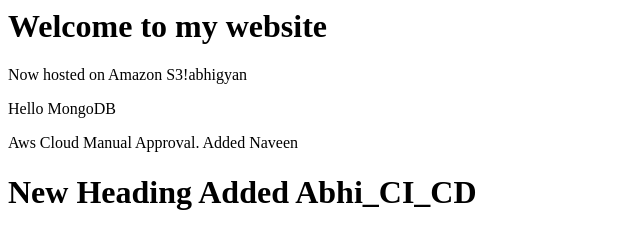
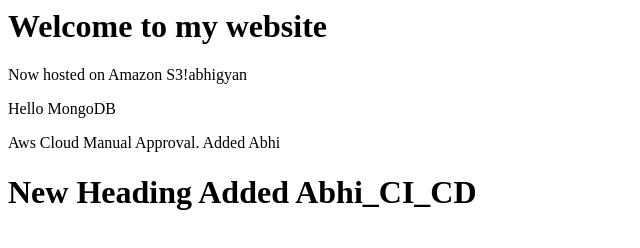
Before and after one commit to Abhigyan027/AWS_CI_CD_Pipeline, a plain HTML site: page index.html in a window 1280 px wide. Shown: the full height of the page, 0-640 px from the left. Drawn offline with Linux system fonts and the light colour scheme.

Commit message:
Update index.html

```diff
--- a/index.html
+++ b/index.html
@@ -8,7 +8,7 @@
 
   <p>Hello MongoDB</p>
 
-  <p>Aws Cloud Manual Approval. Added Naveen</p>
+  <p>Aws Cloud Manual Approval. Added Abhi</p>
 
   <h1>New Heading Added Abhi_CI_CD</h1>
 </body>
```
